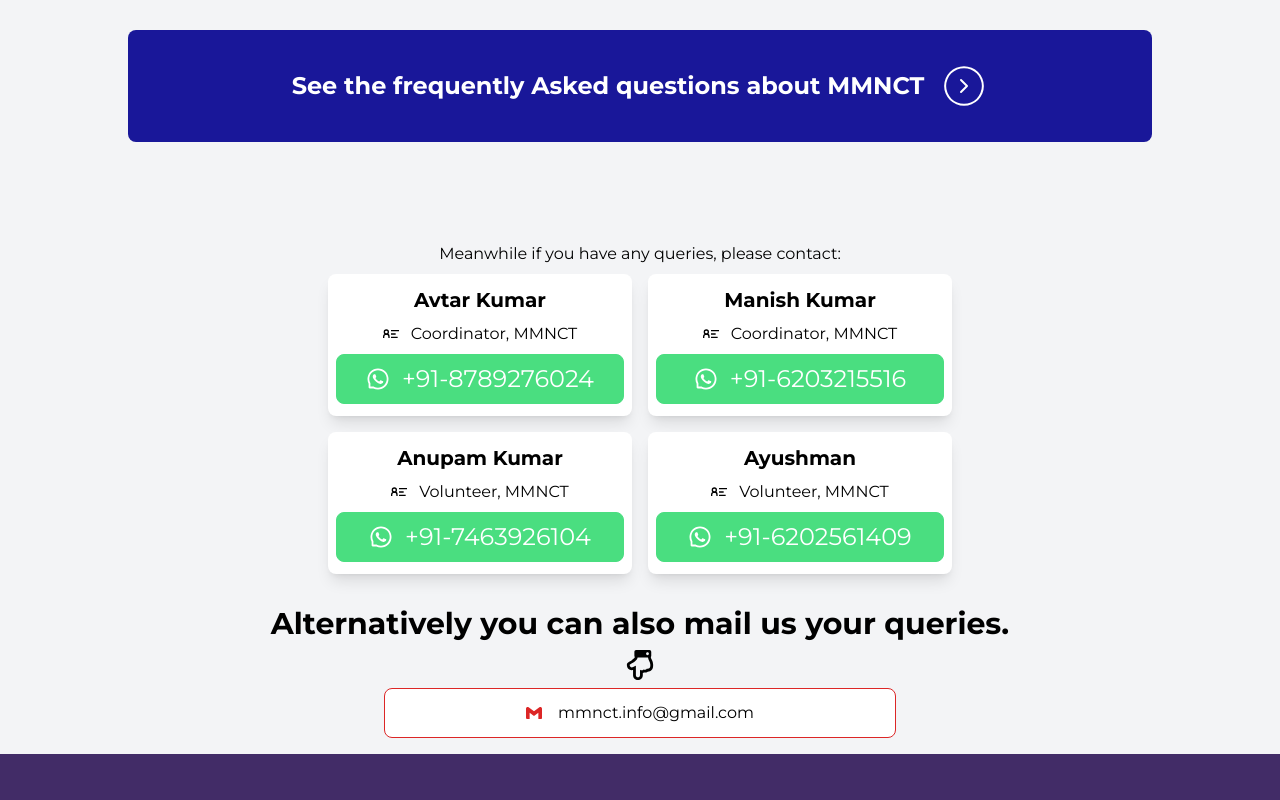
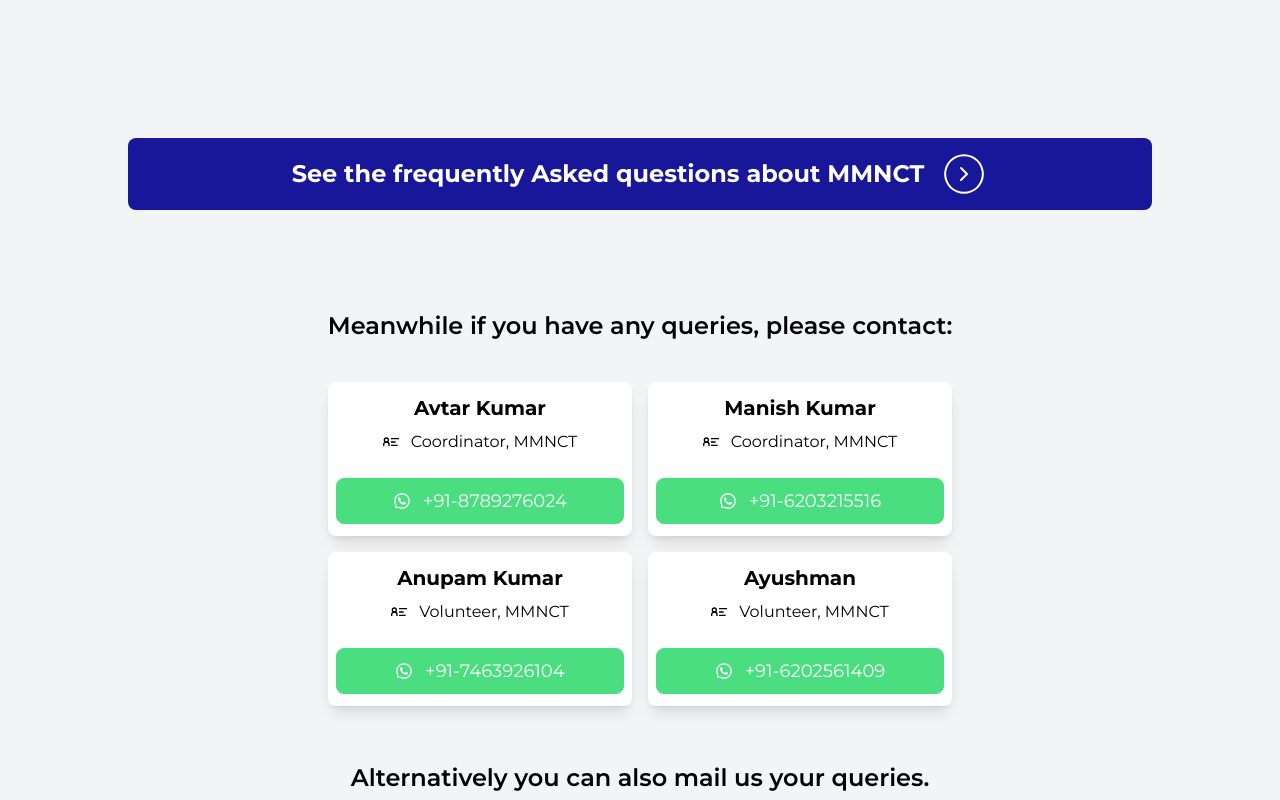
Before and after one commit to ujjwalkirti/mmnct, a Next.js app: page /sponsors in a window 1280 px wide. Shown: the part 700-1500 px from the top of the page. Built offline with nearby package versions, Linux system fonts and the light colour scheme; no server answers; the database is empty.

Commit message:
Improved UI of various components

```diff
--- a/components/ImageUploadContest.jsx
+++ b/components/ImageUploadContest.jsx
@@ -91,13 +91,7 @@ function Page1() {
           />
           <div className="relative h-full justify-between lg:hidden">
             <div className="lg:hidden">
-              <button
-                onClick={() => {
-                  setShowDetails(!showDetails);
-                  console.log("button clicked");
-                }}
-                className="bg-[#F4A68D] text-white cursor-pointer py-2 px-4 rounded-lg mt-40 h-[60px] ml-2 shadow-lg"
-              >
+              <button className="bg-[#F4A68D] text-white cursor-pointer py-2 px-4 rounded-lg mt-40 h-[60px] ml-2 shadow-lg">
                 <AiOutlineDoubleLeft className="left-icon font-extrabold text-3xl" />
               </button>
               <p className="text-sm font-medium pl-2 pb-20 pt-4">
@@ -169,7 +163,7 @@ function Page1() {
             exit={{ opacity: 0 }}
           >
             <button
-              className="w-3/5 mx-auto border-yellow-600 border bg-gradient-to-br from-red-600 via-orange-500 to-yellow-400 text-white font-semibold py-3 px-2 rounded-lg"
+              className="w-3/5 mx-auto bg-[#191799] text-white font-semibold py-3 px-2 rounded-lg"
               onClick={() => {
                 setShowDetails(!showDetails);
               }}
--- a/components/SuggestionsFromUsers.jsx
+++ b/components/SuggestionsFromUsers.jsx
@@ -16,13 +16,14 @@ const SuggestionsFromUsers = () => {
       .catch((e) => alert("try again"));
   };
   return (
-    <div className=" bg-red-400 text-white py-6 px-4">
-      <p className="text-center font-bold lg:text-3xl text-2xl mb-4 ">
-        Message from <span className="underline">Developers</span>
+    <div className=" bg-white text-black pt-20 px-4">
+      <p className="text-center font-semibold lg:text-3xl text-2xl mb-3 ">
+        Message from Developers
       </p>
-      <div className="px-2 text-justify lg:flex lg:items-center lg:justify-center lg:w-4/5 lg:mx-auto lg:gap-4  lg:px-6 lg:text-2xl text-xl">
-        <div className="lg:w-2/4">
-          <p className="">
+      <div className="border-b-4 border-[#F4A68D] w-full md:w-3/5 lg:w-2/5 mx-auto mb-8"></div>
+      <div className="px-2 text-justify lg:flex lg:items-center lg:justify-center lg:w-4/5 lg:mx-auto lg:gap-x-8 lg:px-6 text-sm lg:text-lg ">
+        <div className="lg:w-2/4 mb-6">
+          <p>
             We firmly believe that nothing is built perfect in first attempt and
             often requires iteration after iteration in order to become the
             best.
@@ -34,7 +35,7 @@ const SuggestionsFromUsers = () => {
         </div>
         <form
           onSubmit={handleSubmit}
-          className="mt-3 lg:my-3 shadow-lg px-2 flex flex-col py-2 border lg:w-2/4 lg:mx-auto lg:rounded-lg bg-white"
+          className="lg:my-3 shadow-lg px-2 flex flex-col py-2 border lg:w-2/4 lg:mx-auto rounded-lg bg-white"
         >
           <textarea
             placeholder="Write here"
@@ -47,7 +48,7 @@ const SuggestionsFromUsers = () => {
           />
           <input
             type="submit"
-            className="my-2 bg-[#F4A68D] hover:text-[#F4A68D] hover:bg-white border-[#F4A68D] border text-white w-3/5 mx-auto font-semibold text-3xl rounded-lg py-2 cursor-pointer"
+            className="my-3 py-1 px-6 bg-[#F4A68D] hover:text-[#F4A68D] hover:bg-white border-[#F4A68D] border text-white mx-auto font-semibold text-xl rounded-lg cursor-pointer"
           />
         </form>
       </div>
--- a/components/TournamentDetails.jsx
+++ b/components/TournamentDetails.jsx
@@ -6,7 +6,7 @@ const TournamentDetails = () => {
   return (
     <Link
       href="/faq"
-      className="my-5 md:my-10 md:w-4/5 bg-[#191799]  text-white w-[328px] rounded-lg font-bold flex items-center mx-auto px-8 py-8 justify-center md:text-[24px] md:gap-4 hover:shadow-lg"
+      className="my-5 md:my-10 md:w-4/5 bg-[#191799] text-white w-[328px] rounded-lg font-bold flex items-center mx-auto px-8 py-3 justify-center md:text-[24px] md:gap-4 hover:shadow-lg"
     >
       <p className="w-4/5 md:w-auto">
         See the frequently <br className="md:hidden" />
--- a/pages/sponsors.js
+++ b/pages/sponsors.js
@@ -62,13 +62,13 @@ export default function Sponsors({ brochureLink }) {
       <Navbar />
       {/* Sponsors */}
       <div
-        className={`lg:items-center md:min-h-scree pt-5 lg:flex lg:flex-col lg:justify-center lg:gap-[60px]`}
+        className={`lg:items-center md:min-h-scree pt-20 lg:flex lg:flex-col lg:justify-center lg:gap-[60px]`}
       >
         <div className="flex flex-col justify-center gap-5">
           <p className="font-bold text-5xl lg:text-[50px] text-center">
             Welcome!
           </p>
-          <p className="text-xl text-justify px-2 lg:w-11/12 lg:mx-auto">
+          <p className="text-xl text-justify px-6 lg:w-9/12 lg:mx-auto py-6">
             MMNCT, has become a brand itself over the past several years due to
             consistency it has provided in terms of thrill, grandeur and
             excitement. The hype around this tournament is surreal in SVNIT,
@@ -97,18 +97,18 @@ export default function Sponsors({ brochureLink }) {
           </div>
         </div>
         <div className="w-full lg:hidden">
-          <div className="bg-white px-2 py-1 border-2 w-1/2 text-center text-2xl  my-4 rounded-lg text-pink-600 hover:text-white hover:bg-pink-600 border-pink-600 font-semibold mx-auto cursor-pointer">
+          <div className="bg-white px-2 py-1 border-2 w-1/2 text-center text-2xl mt-4 mb-8 rounded-lg text-pink-600 hover:text-white hover:bg-pink-600 border-pink-600 font-semibold mx-auto cursor-pointer">
             <Link href={`${brochureLink.length !== 0 ? brochureLink : ""}`}>
               Read here!
             </Link>
           </div>
         </div>
         <TournamentDetails />
-        <div className="mb-6 lg:w-1/2 ">
-          <p className="text-center px-1">
+        <div className="mb-12 lg:w-1/2">
+          <p className="text-center px-1 text-2xl font-semibold">
             Meanwhile if you have any queries, please contact:
           </p>
-          <div className="lg:grid lg:grid-cols-2 lg:w-full">
+          <div className="lg:grid lg:grid-cols-2 lg:w-full mt-8">
             {contact_persons.map((contact_person, index) => (
               <div
                 key={index}
@@ -121,7 +121,7 @@ export default function Sponsors({ brochureLink }) {
                 </p>
                 <Link
                   href={`https://wa.me/${contact_person.contact}`}
-                  className="bg-green-400 hover:bg-white hover:text-green-400 border border-green-400 text-2xl text-white py-2 rounded-lg flex justify-center items-center gap-3"
+                  className="mt-4 bg-green-400 hover:bg-white hover:text-green-400 border border-green-400 text-lg text-white py-2 rounded-lg flex justify-center items-center gap-3"
                 >
                   {/* <FiPhoneCall /> */}
                   <AiOutlineWhatsApp />
@@ -134,8 +134,8 @@ export default function Sponsors({ brochureLink }) {
           </div>
         </div>
       </div>
-      <div className="text-center">
-        <p className="flex flex-col font-bold gap-2 items-center justify-center lg:text-3xl">
+      <div className="text-center mb-8">
+        <p className="flex flex-col font-semibold gap-2 items-center justify-center lg:text-2xl">
           Alternatively you can also mail us your queries.
           <FaRegHandPointDown className="text-3xl" />
         </p>
@@ -152,6 +152,5 @@ export default function Sponsors({ brochureLink }) {
 }
 
 function showPhoneNumberinCorrectformat(contactNumber) {
-
-  return "+91-"+contactNumber.slice(2);
+  return "+91-" + contactNumber.slice(2);
 }
```
Also changed, not shown: components/SponsorCarousel.jsx (+9 -8 lines).
